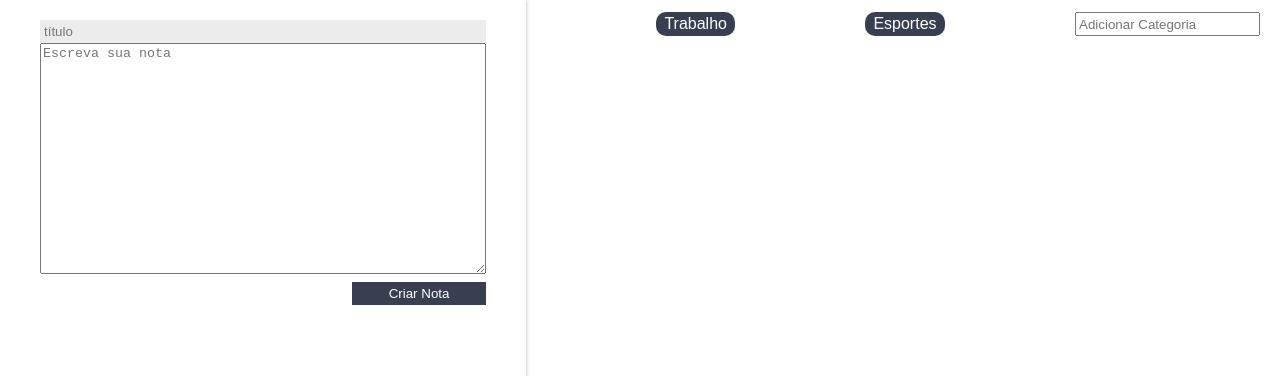
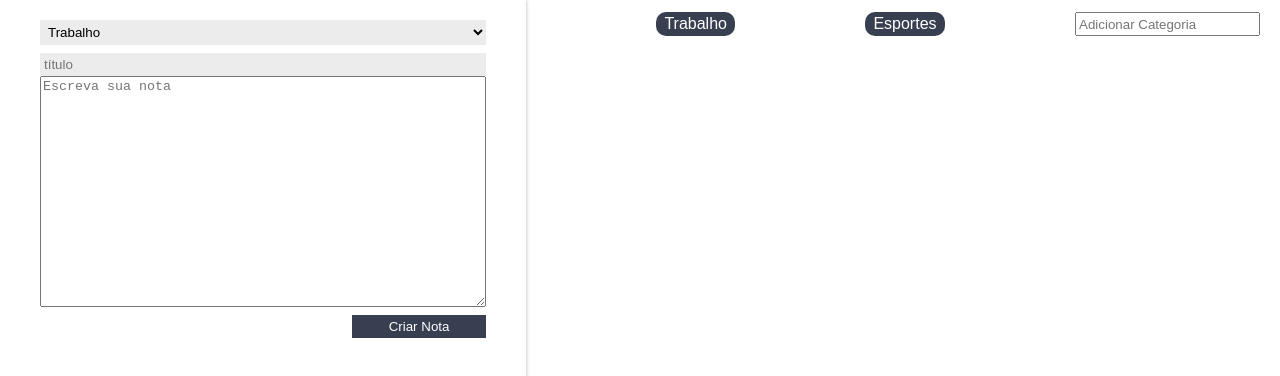
Before and after one commit to caiokeidi/Aulas_React_Alura, a React (Create React App) app: page / in a window 1280 px wide. Shown: the top 376 px of the page. Built offline with nearby package versions, Linux system fonts and the light colour scheme.

Commit message:
feat: add categorias to formularioCadastro

```diff
--- a/src/App.js
+++ b/src/App.js
@@ -38,14 +38,19 @@
   render(){
     return (
     <section className='conteudo'>
-      <FormularioCadastro criarNota={this.criarNota.bind(this)}/>
+      <FormularioCadastro
+        categorias = {this.state.categorias}
+        criarNota={this.criarNota.bind(this)}
+      />
       <main className="conteudo-principal">
         <ListaDeCategorias
           adicionarCategoria = {this.adicionarCategoria.bind(this)}
-          categorias = {this.state.categorias}/>
+          categorias = {this.state.categorias}
+          />
         <ListaDeNotas
-        apagarNota={this.deletarNota.bind(this)}
-        notas={this.state.notas}/>
+          apagarNota={this.deletarNota.bind(this)}
+          notas={this.state.notas}
+        />
       </main>
 
     </section>
--- a/src/components/FormularioCadastro/FormularioCadastro.jsx
+++ b/src/components/FormularioCadastro/FormularioCadastro.jsx
@@ -29,6 +29,11 @@
       <form className="form-cadastro"
         onSubmit={this._criarNota.bind(this)}
       >
+        <select className='form-cadastro_input'>
+          {this.props.categorias.map((categoria) => {
+            return <option>{categoria}</option>
+          })}
+        </select>
         <input
           type="text"
           placeholder="título"
```
